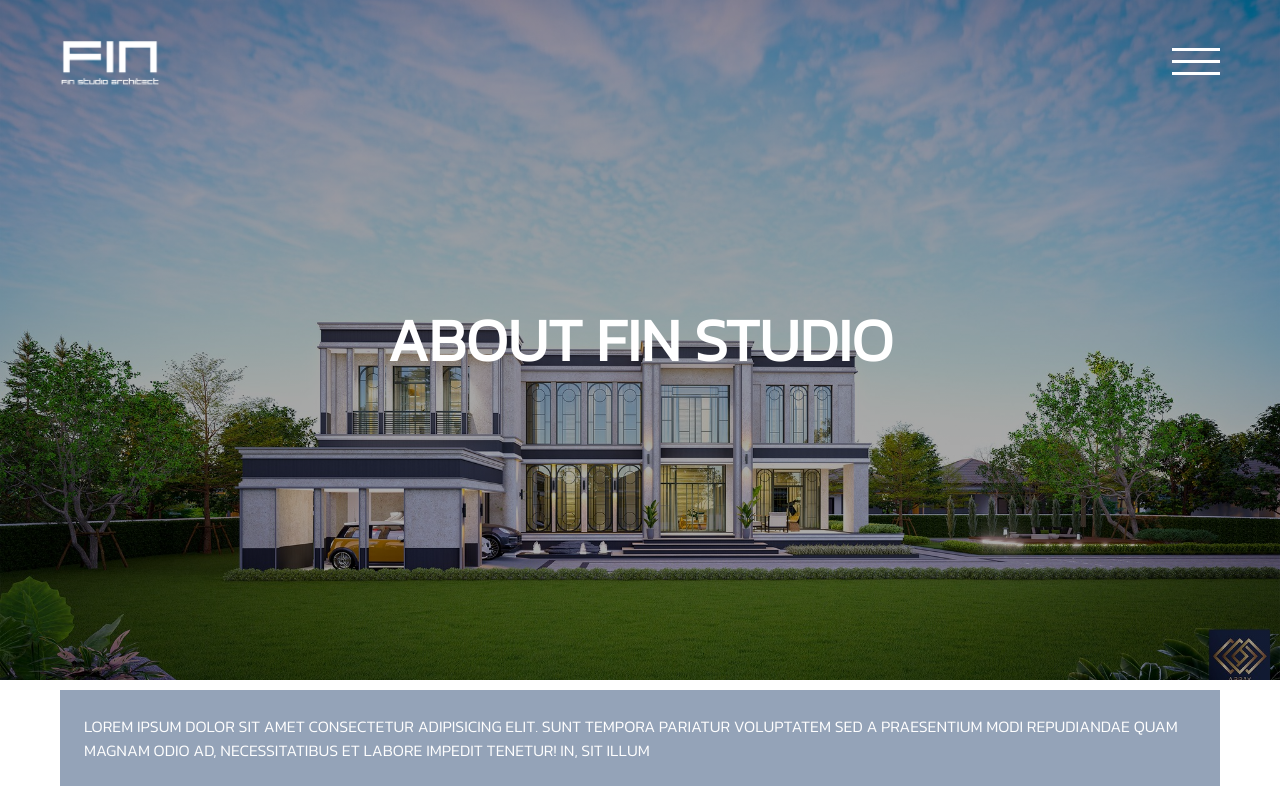
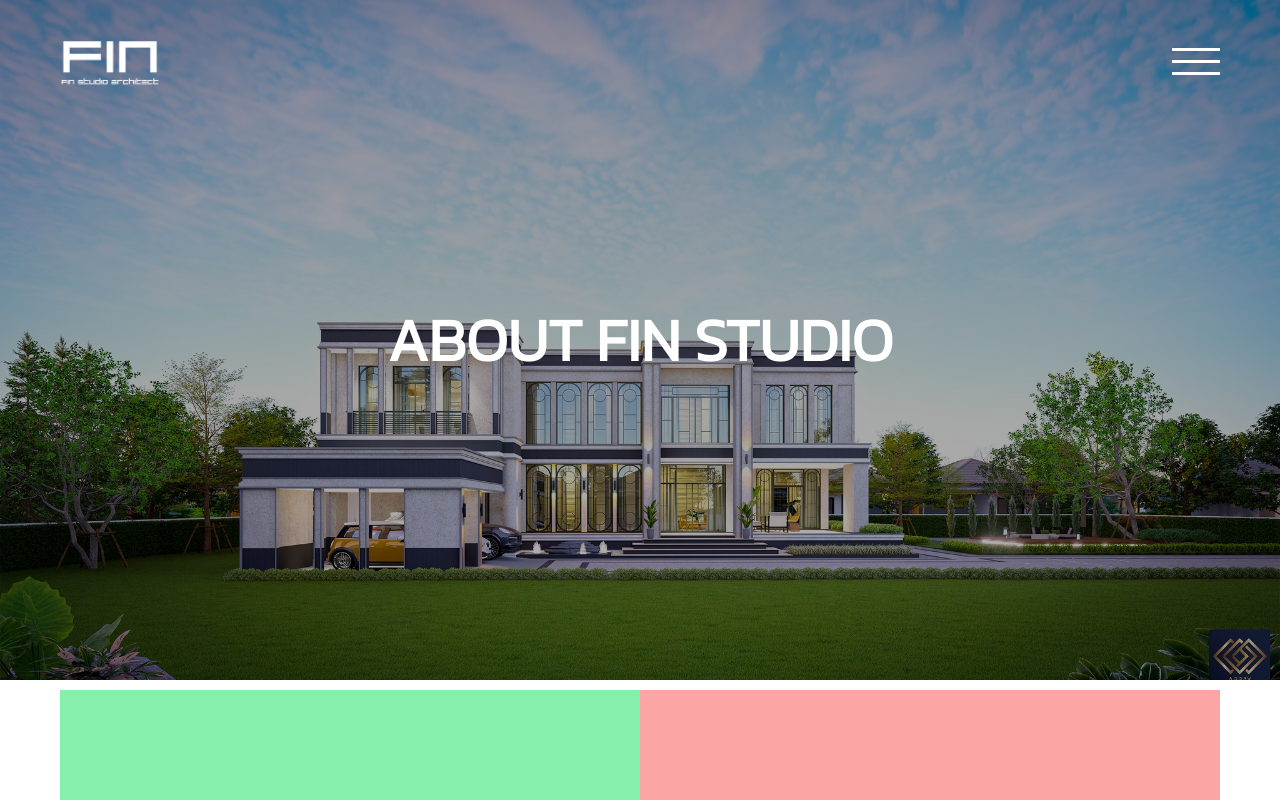
Before and after one commit to thanatP-Bz/fin-studio, a Next.js app: page /about in a window 1280 px wide. Shown: the top 800 px of the page. Built offline with nearby package versions, Linux system fonts and the light colour scheme.

Commit message:
fix-wdith

```diff
--- a/src/app/about/page.jsx
+++ b/src/app/about/page.jsx
@@ -2,21 +2,16 @@ import React from "react";
 
 const About = () => {
   return (
-    <div className="flex h-screen w-screen flex-col">
+    <div className=" h-screen w-screen">
       <div className="about-img flex h-[85vh] w-full items-center justify-center overflow-hidden bg-gray-300 bg-cover ">
         <h1 className="text-center text-6xl font-bold text-white">
           about fin studio
         </h1>
       </div>
-      <div className="container w-full justify-center">
-        <div className="relative items-center justify-center bg-slate-400 p-6 text-white">
-          <p>
-            Lorem ipsum dolor sit amet consectetur adipisicing elit. Sunt
-            tempora pariatur voluptatem sed a praesentium modi repudiandae quam
-            magnam odio ad, necessitatibus et labore impedit tenetur! In, sit
-            illum
-          </p>
-        </div>
+
+      <div className="wrap container h-[500px] w-screen">
+        <div className="h-full w-full bg-green-300"></div>
+        <div className="h-full w-full bg-red-300"></div>
       </div>
     </div>
   );
--- a/src/app/globals.css
+++ b/src/app/globals.css
@@ -47,7 +47,7 @@ body {
 
 .container {
   width: 100%;
-  max-width: 1500px;
+  max-width: 1700px;
   margin: 0 auto;
   padding: 10px 60px;
   display: flex;
```
